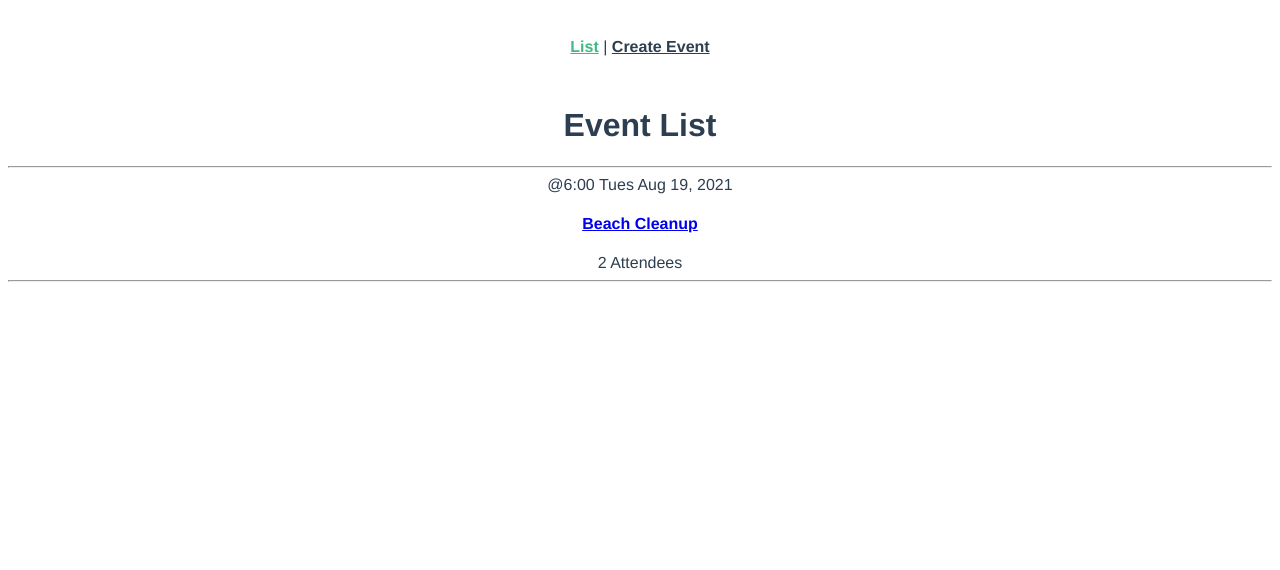
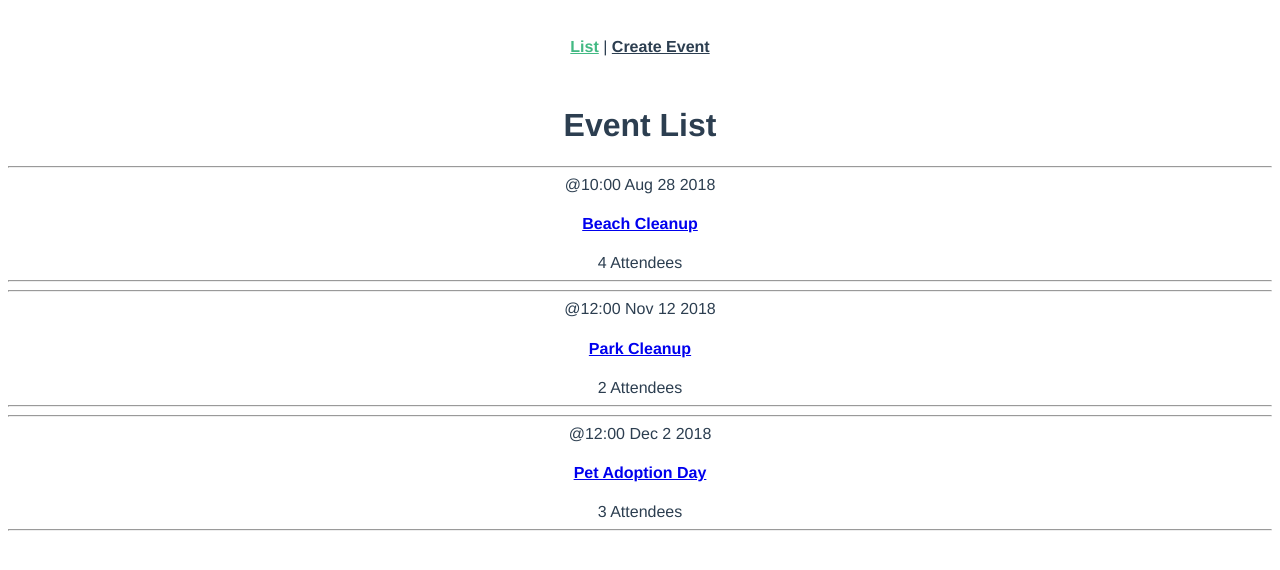
Before and after one commit to prateekvarma/VueCards, a Vue app: page / in a window 1280 px wide. Shown: the top 570 px of the page. Built offline with nearby package versions, Linux system fonts and the light colour scheme; data requests are answered from the project's data file.

Commit message:
added JSON file, created a local json server, and inserted that data into EventCard

```diff
--- /dev/null
+++ b/db.json
@@ -0,0 +1,76 @@
+{
+    "events": [
+      {
+        "id": 1,
+        "title": "Beach Cleanup",
+        "date": "Aug 28 2018",
+        "time": "10:00",
+        "location": "Daytona Beach",
+        "description": "Let's clean up this beach.",
+        "organizer": "Adam Jahr",
+        "category": "sustainability",
+        "attendees": [
+          {
+            "id": "abc123",
+            "name": "Adam Jahr"
+          },
+          {
+            "id": "def456",
+            "name": "Gregg Pollack"
+          },
+          {
+            "id": "ghi789",
+            "name": "Beth Swanson"
+          },
+          {
+            "id": "jkl101",
+            "name": "Mary Gordon"
+          }
+        ]
+      },
+      {
+        "id": 2,
+        "title": "Park Cleanup",
+        "date": "Nov 12 2018",
+        "time": "12:00",
+        "location": "132 N Magnolia Street, Orlando, Florida",
+        "description": "We're going to clean up this park.",
+        "organizer": "Adam Jahr",
+        "category": "nature",
+        "attendees": [
+          {
+            "id": "ghi789",
+            "name": "Beth Swanson"
+          },
+          {
+            "id": "jkl101",
+            "name": "Mary Gordon"
+          }
+        ]
+      },
+      {
+        "id": 3,
+        "title": "Pet Adoption Day",
+        "date": "Dec 2 2018",
+        "time": "12:00",
+        "location": "132 N Magnolia Street, Orlando, Florida",
+        "description": "Help animals find new homes.",
+        "organizer": "Gregg Pollack",
+        "category": "animal welfare",
+        "attendees": [
+          {
+            "id": "abc123",
+            "name": "Adam Jahr"
+          },
+          {
+            "id": "ghi789",
+            "name": "Beth Swanson"
+          },
+          {
+            "id": "jkl101",
+            "name": "Mary Gordon"
+          }
+        ]
+      }
+    ]
+  }
--- a/package.json
+++ b/package.json
@@ -8,6 +8,7 @@
     "lint": "vue-cli-service lint"
   },
   "dependencies": {
+    "axios": "^0.21.1",
     "core-js": "^3.6.5",
     "vue": "^2.6.11",
     "vue-router": "^3.2.0",
--- a/src/components/EventCard.vue
+++ b/src/components/EventCard.vue
@@ -12,19 +12,8 @@
 
 <script>
 export default {
-    data() {
-        return {
-            event: {
-                id: 1,
-                title: 'Beach Cleanup',
-                date: 'Tues Aug 19, 2021',
-                time: '6:00',
-                attendees: [
-                    { id: 'abc123', name: 'Ronnie James Dio' },
-                    { id: 'zyx345', name: 'Ozzy Ozbourne' }
-                ]
-            }
-        }
-    },
+    props: {
+        event: Object
+    }
 }
 </script>
--- a/src/views/EventList.vue
+++ b/src/views/EventList.vue
@@ -1,15 +1,32 @@
 <template>
     <div>
         <h1>Event List</h1>
-        <EventCard />
+        <EventCard v-for="event in events" :key="event.id" :event="event" />
     </div>
 </template>
 
 <script>
 import EventCard from '../components/EventCard'
+import axios from 'axios'
+
 export default {
     components: {
         EventCard
+    },
+    data() {
+        return{
+            events: []
+        }
+    },
+    created() {
+        axios
+            .get('http://localhost:3000/events')
+            .then(response => {
+                this.events = response.data
+            })
+            .catch(error => {
+                console.log('There was an error:' + error.response)
+            })
     }
 }
 </script>
```
Also changed, not shown: 1 other file (tests, documents, lock files or other folders).
